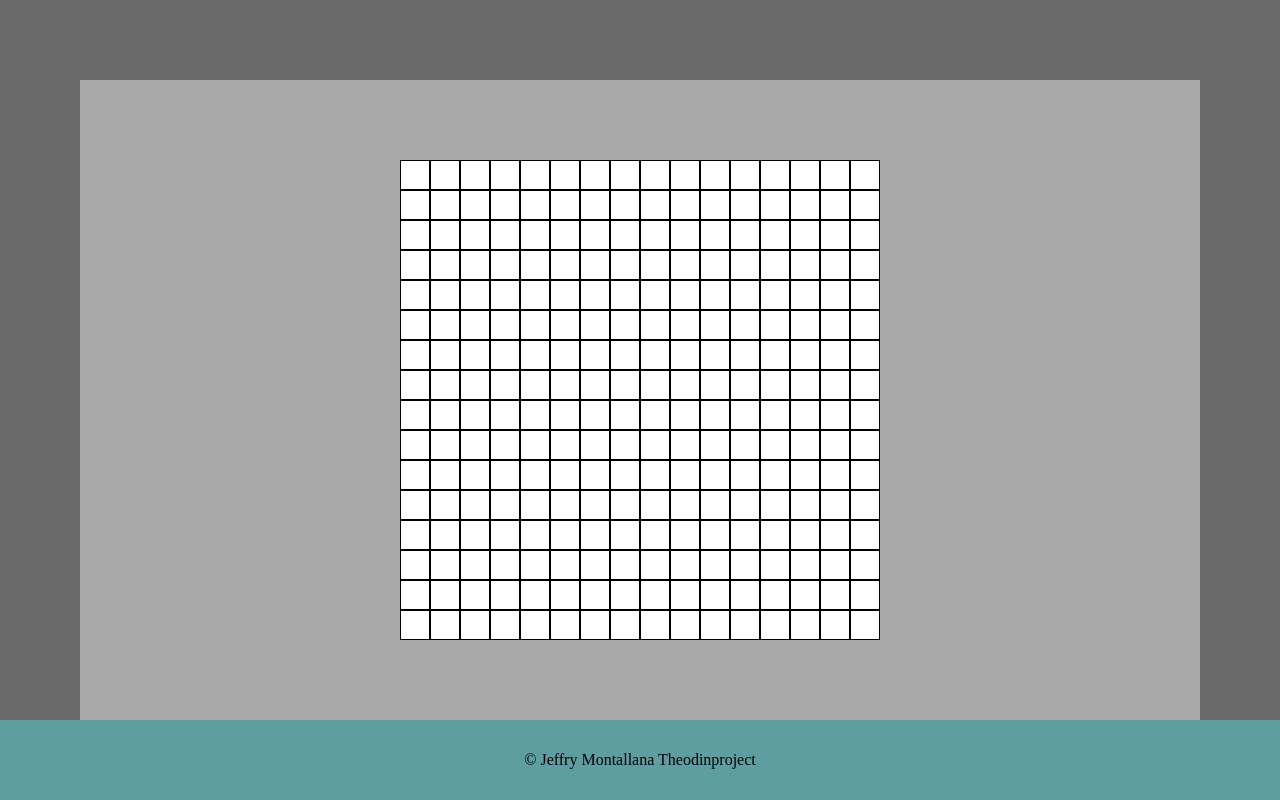
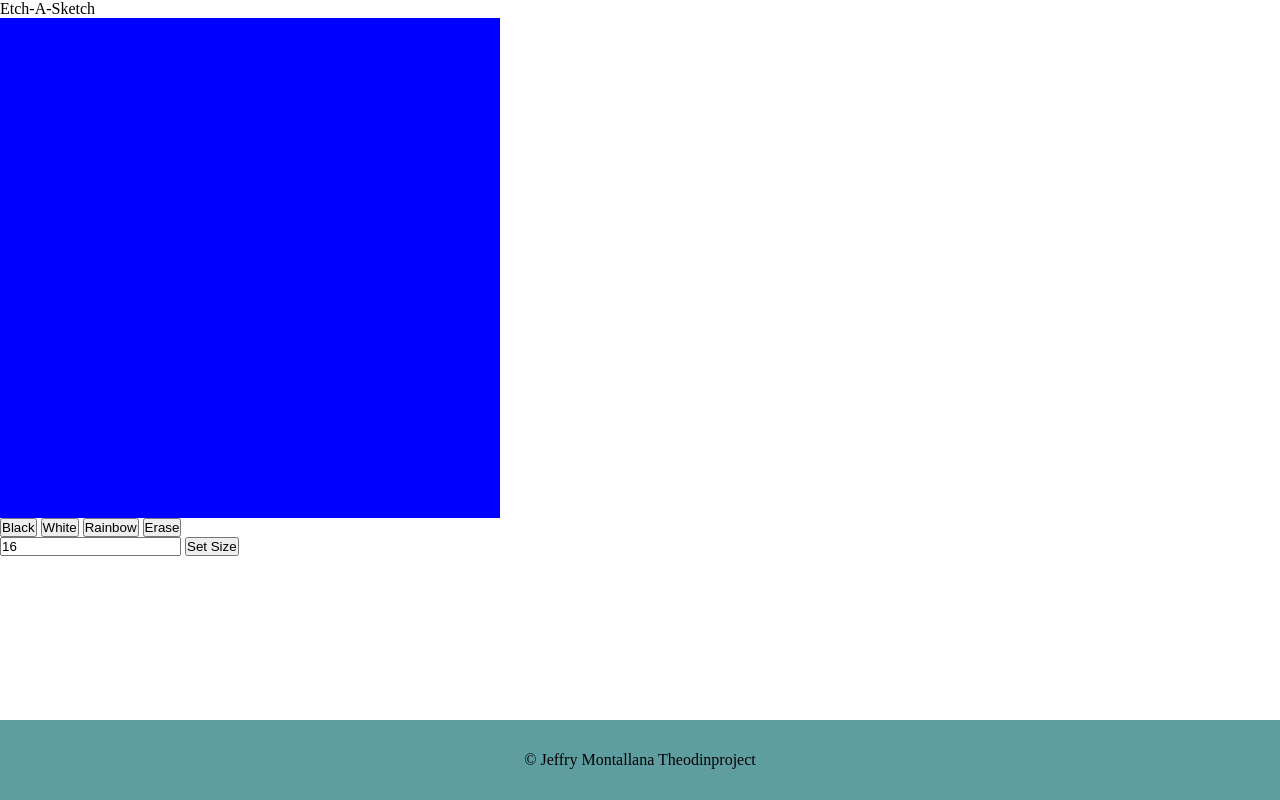
Before and after one commit to JMontallana/etch-a-sketch, a plain HTML site: page index.html in a window 1280 px wide. Drawn offline with Linux system fonts and the light colour scheme.

Commit message:
initial commit

```diff
--- a/index.html
+++ b/index.html
@@ -8,8 +8,23 @@
     <title>Etch-A-Sketch</title>
 </head>
 <body>
-    <div class="container"></div>
+    <div class="container">
+        <div class="title">Etch-A-Sketch</div>
+        <div class="content">
+            <div class="board"></div>
+            <div class="buttons">
+                <button>Black</button>
+                <button>White</button>
+                <button>Rainbow</button>
+                <button>Erase</button>
+            </div>
+            <div>
+                <input type="number" placeholder="size of board" value="16" onchange="changeSize(this.value)">
+                <button>Set Size</button>
+            </div>
+        </div>
+    </div>
+    <footer>&copy Jeffry Montallana Theodinproject</footer>
     <script src="script.js"></script>
-    <footer>&copy Jeffry Montallana Theodinproject</footer>
 </body>
 </html>
--- a/script.js
+++ b/script.js
@@ -1,39 +1,27 @@
-const container = document.querySelector('.container');
+const input = document.querySelector('input');
 
-let sketchContainer;
-let sketch;
+function createDiv(size) {
+    let board = document.querySelector('.board');
+    let squares = board.querySelectorAll('div');
+    squares.forEach((div) => {
+        div.remove();
+    })
+    board.style.gridTemplateColumns = `repeat(${size}, 1fr)`
+    board.style.gridTemplateRows = `repeat(${size}, 1fr)`
 
-//create a div container
-function createSketchContainer() {
-    const sktchCont = document.createElement('div');
-    sketchContainer = sktchCont
-    sketchContainer.classList.add('sketch-container');
-    container.append(sketchContainer);
-}
-
-//create a sketch div
-function createSketchDiv() {
-    const sktchDiv = document.createElement('div');
-    sketch = sktchDiv;
-    sktchDiv.classList.add('sketch-div');
-    sketchContainer.append(sktchDiv);
-}
-
-//run createSketchDiv 16x
-function createSketch() {
-    for(let i = 0; i <= 15; i++) {
-        createSketchDiv();
+    let amount = size * size;
+    for( let i = 1; i <= amount; i++ ) {
+        let square = document.createElement('div');
+        square.style.backgroundColor = 'blue';
+        square.addEventListener('mouseover', () => {
+            square.style.backgroundColor = 'black';
+        })
+        board.append(square)
     }
 }
 
-//run createSketch 16x
-function runCreateSketch() {
-    for( let i = 0; i <= 15; i++) {
-        createSketch();
-    }
+createDiv(16)
+
+function changeSize(input) {
+    createDiv(input);
 }
-
-createSketchContainer();
-runCreateSketch();
-console.log(sketch)
-console.log(sketchContainer)
--- a/style.css
+++ b/style.css
@@ -4,35 +4,10 @@
     box-sizing: border-box;
 }
 
-html {
-    height: 100%;
-}
-
-body {
-    position: relative;
-    min-height: 100%;
-}
-
-.container {
-    padding: 5rem 5rem;
-    background-color: dimgrey;
-}
-
-.sketch-container {
-    padding: 5rem 0;
-    background-color: darkgrey;
+.board {
+    width: 500px;
+    height: 500px;
     display: grid;
-    align-items: center;
-    justify-content: center;
-    grid-template-columns: repeat(16, 30px);
-    grid-auto-rows: 30px;
-}
-
-.sketch-div {
-    height: 30px;
-    width: 100%;
-    background-color: white;
-    border: 1px solid black;
 }
 
 footer {
```
